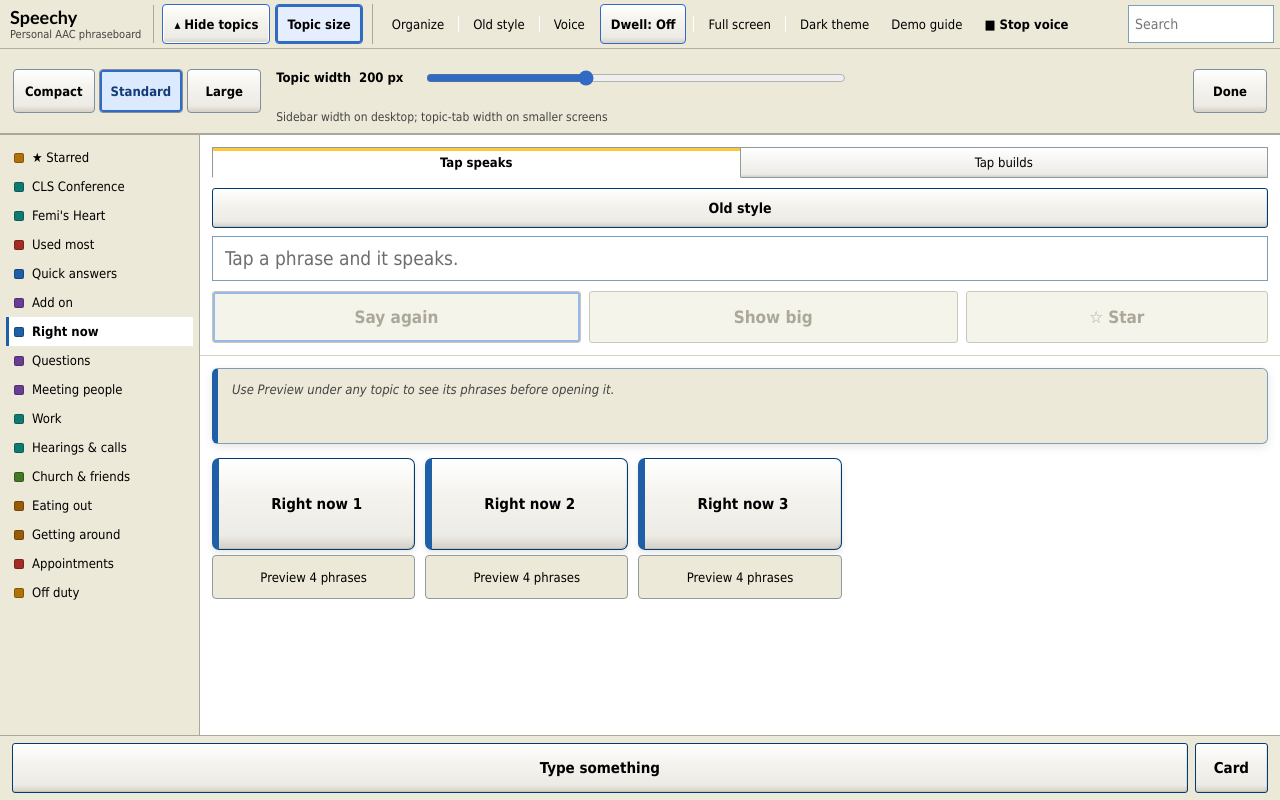
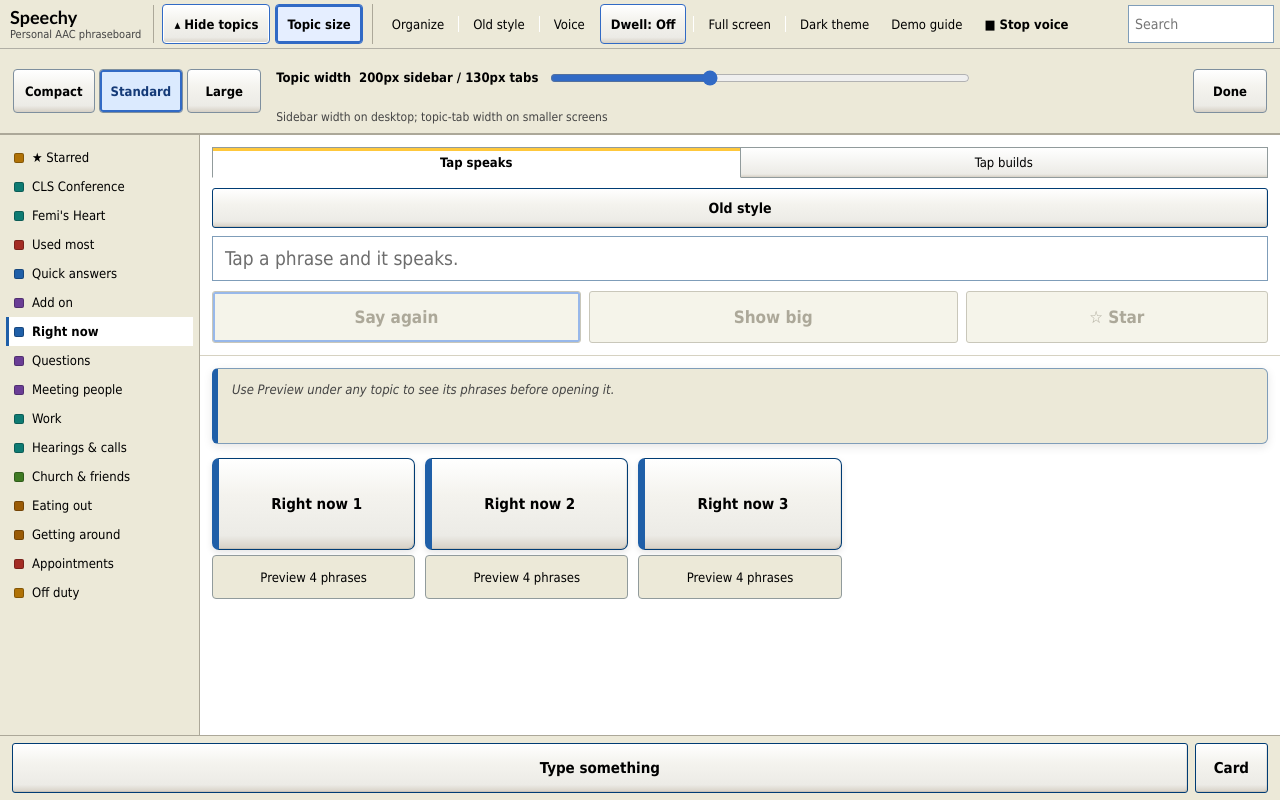
Before and after one commit to lancepounds/Speechy, a plain HTML site: page index.html in a window 1280 px wide. Both pictures are taken after a click on the button "Topic size". Drawn offline with Linux system fonts and the light colour scheme.

Commit message:
Show actual sidebar and tab widths together in Topic size control

```diff
--- a/index.html
+++ b/index.html
@@ -905,7 +905,7 @@
     box-shadow:inset 0 0 0 2px #316AC5;background:#DBEAFE;color:#143A78;
   }
   .topic-width-adjust{display:flex;align-items:center;flex:1 1 280px;min-width:180px;gap:10px;flex-wrap:wrap}
-  .topic-width-adjust label{display:flex;align-items:center;gap:8px;margin:0;white-space:nowrap;font-size:13px}
+  .topic-width-adjust label{display:flex;align-items:center;gap:8px;margin:0;flex-wrap:wrap;font-size:13px}
   .topic-width-adjust output{font-variant-numeric:tabular-nums;min-width:55px}
   .topic-width-adjust input[type=range]{width:auto;flex:1 1 135px;max-width:420px;min-width:110px;height:38px;cursor:pointer}
   .topic-width-hint{width:100%;font-size:12px;color:var(--ink-soft)}
@@ -957,7 +957,7 @@
       <button type="button" class="topic-preset" data-topic-width="280" aria-pressed="false">Large</button>
     </div>
     <div class="topic-width-adjust">
-      <label for="topicWidthSlider">Topic width <output id="topicWidthValue" for="topicWidthSlider">200 px</output></label>
+      <label for="topicWidthSlider">Topic width <output id="topicWidthValue" for="topicWidthSlider">200px sidebar / 130px tabs</output></label>
       <input id="topicWidthSlider" type="range" min="140" max="300" step="10" value="200" aria-label="Adjust topic sidebar or tab width">
       <span class="topic-width-hint" id="topicWidthHint">Sidebar width on desktop; topic-tab width on smaller screens</span>
     </div>
@@ -2657,7 +2657,7 @@
   document.documentElement.style.setProperty('--topic-sidebar-width',n+'px');
   document.documentElement.style.setProperty('--topic-tab-width',tabWidth+'px');
   document.getElementById('topicWidthSlider').value=String(n);
-  document.getElementById('topicWidthValue').textContent=n+' px';
+  document.getElementById('topicWidthValue').textContent=n+'px sidebar / '+tabWidth+'px tabs';
   document.querySelectorAll('.topic-preset').forEach(button=>{
     button.setAttribute('aria-pressed',String(Number(button.dataset.topicWidth)===n));
   });
```
